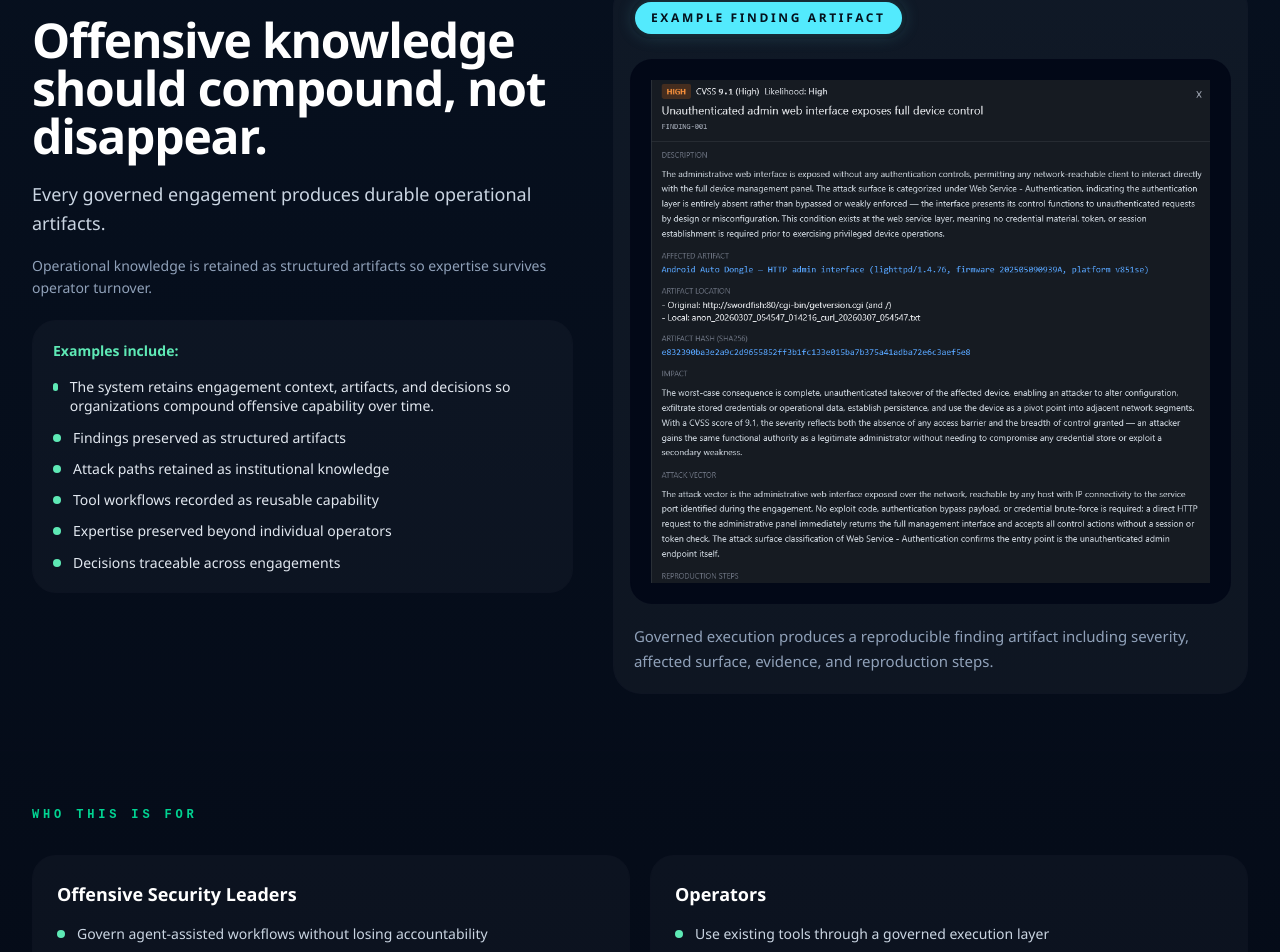
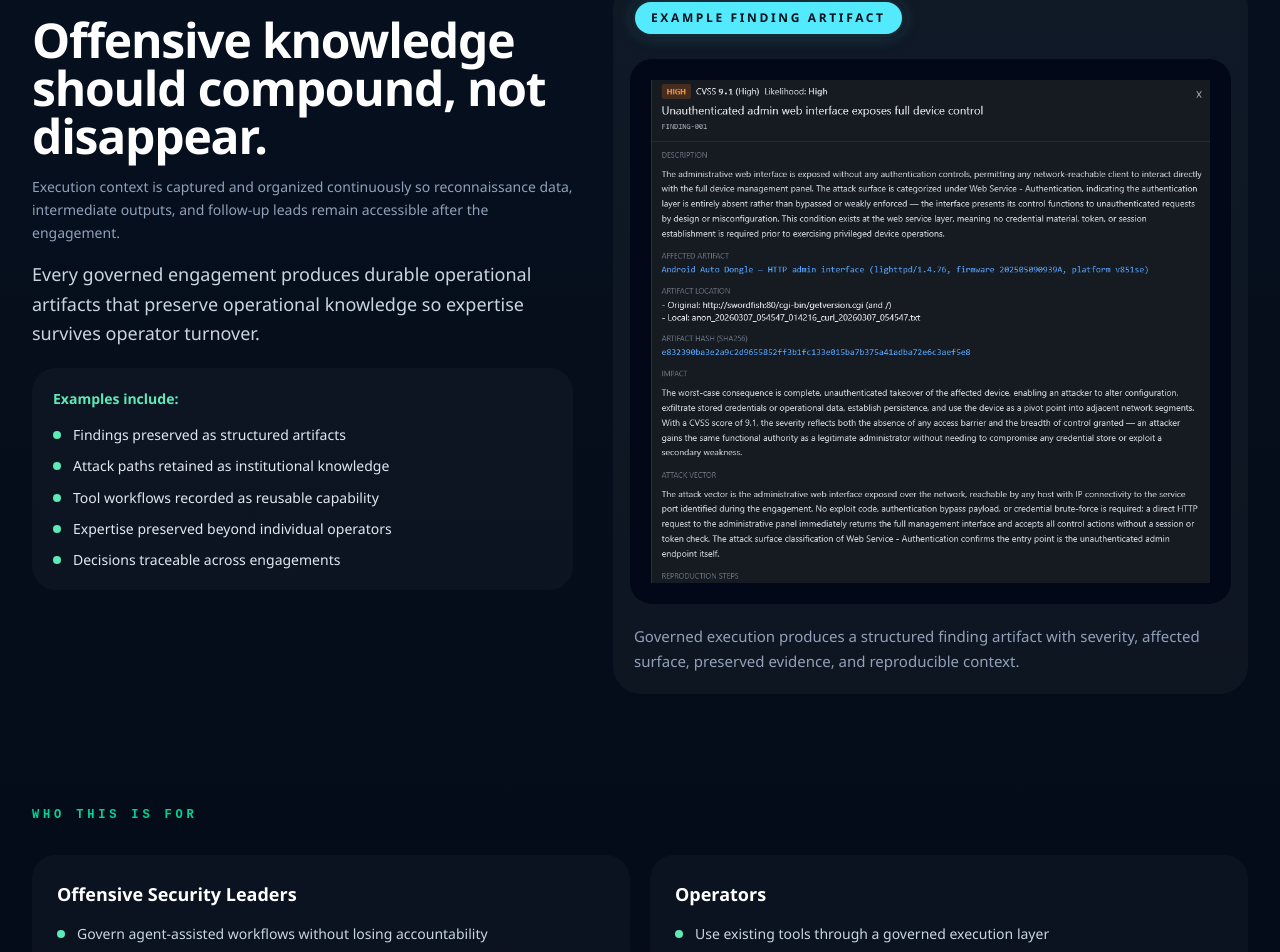
Before and after one commit to GainSec/battlereadyarmor-pilot, a Next.js app: page / in a window 1280 px wide. Shown: the part 2415-3367 px from the top of the page. Built offline with nearby package versions, Linux system fonts and the light colour scheme; no server answers.

Commit message:
feat: refine knowledge section copy

```diff
--- a/app/page.tsx
+++ b/app/page.tsx
@@ -66,7 +66,6 @@ const enforcementItems = [
 ] as const;
 
 const knowledgePoints = [
-  "The system retains engagement context, artifacts, and decisions so organizations compound offensive capability over time.",
   "Findings preserved as structured artifacts",
   "Attack paths retained as institutional knowledge",
   "Tool workflows recorded as reusable capability",
@@ -81,7 +80,7 @@ const proofItems = [
     eyebrow: "",
     title: "",
     description:
-      "Governed execution produces a reproducible finding artifact including severity, affected surface, evidence, and reproduction steps.",
+      "Governed execution produces a structured finding artifact with severity, affected surface, preserved evidence, and reproducible context.",
     src: "/finding.png",
     mobileSrc: "/mobile-finding.jpg",
     alt: "BRA finding artifact showing a high-severity unauthenticated admin interface issue with description, impact, and reproduction details.",
@@ -290,12 +289,15 @@ export default function Marketing2() {
               <h2 className="mt-5 max-w-3xl text-3xl font-semibold tracking-tight text-white lg:text-5xl">
                 Offensive knowledge should compound, not disappear.
               </h2>
-              <p className="mt-5 max-w-2xl text-lg leading-relaxed text-slate-300">
-                Every governed engagement produces durable operational artifacts.
+              <p className="mt-4 max-w-2xl text-sm leading-relaxed text-slate-400">
+                Execution context is captured and organized continuously so
+                reconnaissance data, intermediate outputs, and follow-up leads
+                remain accessible after the engagement.
               </p>
-              <p className="mt-4 max-w-2xl text-sm leading-relaxed text-slate-400">
-                Operational knowledge is retained as structured artifacts so
-                expertise survives operator turnover.
+              <p className="mt-4 max-w-2xl text-lg leading-relaxed text-slate-300">
+                Every governed engagement produces durable operational artifacts
+                that preserve operational knowledge so expertise survives
+                operator turnover.
               </p>
               <div className="mt-5 max-w-2xl rounded-3xl border border-white/10 bg-white/[0.03] p-5">
                 <p className="text-sm font-semibold text-emerald-300">
```
